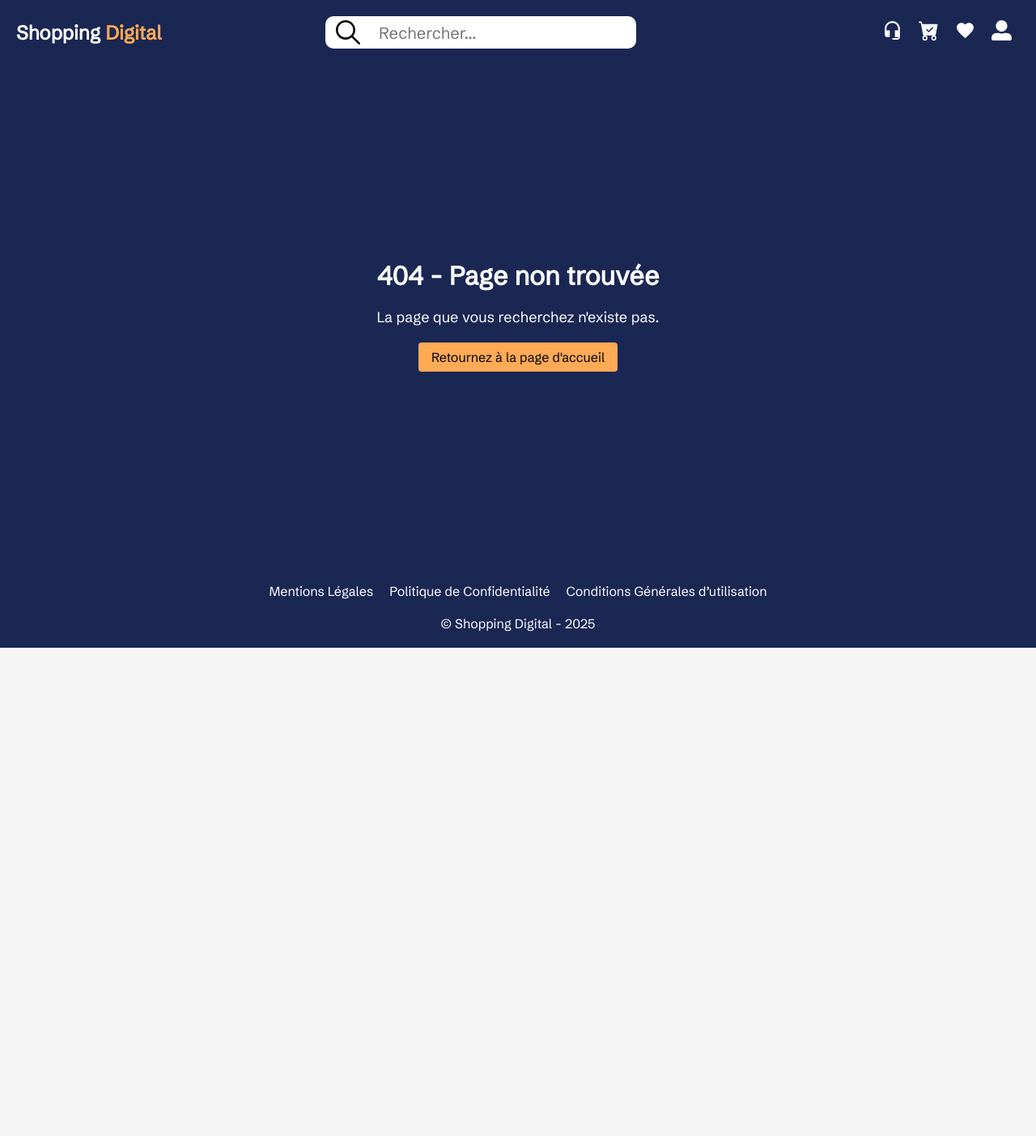
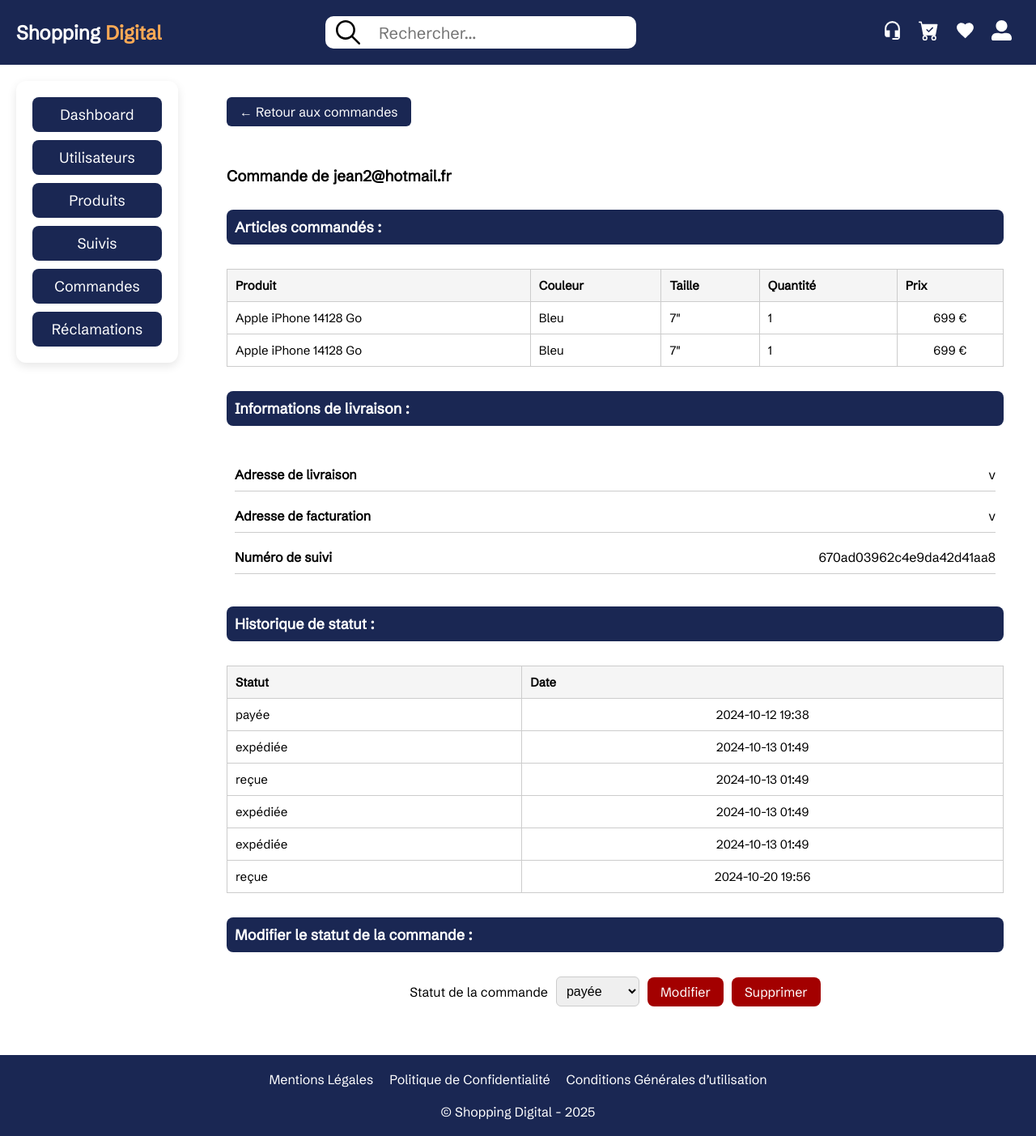
Before and after one commit to djerbiano/shopping-digital-v2, a Next.js app: page /admin/orders/1 in a window 1280 px wide. Before the commit this address had no page. Shown: the whole page at 81% size. Before the commit the page ends 800 px from the top, so only its background shows below. Built offline with nearby package versions, Linux system fonts and the light colour scheme.

Commit message:
implement ordersId page & add backBtn

```diff
--- /dev/null
+++ b/app/(administrateur)/_components/reusable/backBtn.jsx
@@ -0,0 +1,12 @@
+"use client";
+import styles from "../../admin.module.css";
+import { useRouter } from "next/navigation";
+
+export default function BackBtn({ path, text }) {
+  const router = useRouter();
+  return (
+    <button className={styles.backButton} onClick={() => router.push(path)} aria-label={text}>
+      ← {text}
+    </button>
+  );
+}
--- a/app/(administrateur)/admin.module.css
+++ b/app/(administrateur)/admin.module.css
@@ -12,6 +12,7 @@
 .error {
   color: var(--color-red);
 }
+
 .adminContainer {
   width: 100%;
   display: flex;
@@ -254,7 +255,21 @@
 .statusRed {
   background-color: #ff000073;
 }
-
+.adminContent .backButton {
+  padding: 8px 16px;
+  font-size: 16px;
+  border-radius: 6px;
+  border: none;
+  align-self: flex-start;
+  background-color: var(--color-secondary);
+  color: rgb(255, 255, 255);
+  cursor: pointer;
+  transition: background-color 0.2s ease;
+  margin-bottom: 20px;
+}
+.adminContent .backButton:hover {
+  background-color: #2563eb;
+}
 @media (max-width: 1160px) and (min-width: 930px) {
   .dashboardBannersContainer {
     width: 70%;
@@ -298,6 +313,10 @@
     font-size: 12px;
     padding: 6px 12px;
   }
+  .adminContent .backButton {
+    align-self: center;
+    font-size: 14px;
+  }
 }
 @media (max-width: 515px) {
   .dashboardBannersContainer {
--- /dev/null
+++ b/app/(administrateur)/admin/orders/[orderId]/page.jsx
@@ -0,0 +1,223 @@
+"use client";
+import BackBtn from "../../../_components/reusable/backBtn";
+import styles from "../../../admin.module.css";
+import ordersStyles from "../orders.module.css";
+
+export default function OneOrder() {
+  const oneOrder = {
+    _id: "670ad03962c4e9da42d41aa5",
+    products: [
+      {
+        product: {
+          description: {
+            desc1: "Aluminium avec dos en verre Sonnerie/Silencieux",
+            desc2: "Puce A15 Bionic avec GPU 5 cœurs",
+            desc3: "Double appareil photo  Objectif principal 12 Mpx | Ultra grand‑angle",
+          },
+          pictures: {
+            pic1: "iphone-14-finish-select-202209-6-1inch-blue1703392452589.jpg",
+            pic2: "iphone-14-finish-select-202209-6-1inch-blue_AV1_GEO_EMEA1703392452590.jpg",
+            pic3: "iphone-14-finish-select-202209-6-1inch-blue_AV21703392452591.jpg",
+          },
+          _id: "6587b4c4f47cf256dd5b6fef",
+          title: "Apple iPhone 14128 Go",
+          regularPrice: 699,
+          isOnSale: false,
+          salePrice: null,
+          isTopSeller: false,
+          isNewCollection: false,
+          isLimitedEdition: true,
+          category: "Téléphonie",
+          stock: true,
+          colors: [
+            {
+              color: "Bleu",
+              sizes: [
+                {
+                  size: '7"',
+                  quantity: 978,
+                  _id: "6587b4c4f47cf256dd5b6ff1",
+                },
+              ],
+              _id: "6587b4c4f47cf256dd5b6ff0",
+            },
+          ],
+          createdAt: "2023-12-24T04:34:12.648Z",
+          updatedAt: "2024-12-05T04:44:51.069Z",
+          __v: 0,
+        },
+        color: "Bleu",
+        size: '7"',
+        quantity: 1,
+        price: 699,
+        _id: "670ad03962c4e9da42d41aa6",
+      },
+      {
+        product: {
+          description: {
+            desc1: "Aluminium avec dos en verre Sonnerie/Silencieux",
+            desc2: "Puce A15 Bionic avec GPU 5 cœurs",
+            desc3: "Double appareil photo  Objectif principal 12 Mpx | Ultra grand‑angle",
+          },
+          pictures: {
+            pic1: "iphone-14-finish-select-202209-6-1inch-blue1703392452589.jpg",
+            pic2: "iphone-14-finish-select-202209-6-1inch-blue_AV1_GEO_EMEA1703392452590.jpg",
+            pic3: "iphone-14-finish-select-202209-6-1inch-blue_AV21703392452591.jpg",
+          },
+          _id: "6587b4c4f47cf256dd5b6ded",
+          title: "Apple iPhone 14128 Go",
+          regularPrice: 699,
+          isOnSale: false,
+          salePrice: null,
+          isTopSeller: false,
+          isNewCollection: false,
+          isLimitedEdition: true,
+          category: "Téléphonie",
+          stock: true,
+          colors: [
+            {
+              color: "Bleu",
+              sizes: [
+                {
+                  size: '7"',
+                  quantity: 978,
+                  _id: "6587b4c4f47cf256dd5b6ff1",
+                },
+              ],
+              _id: "6587b4c4f47cf256dd5b6ff0",
+            },
+          ],
+          createdAt: "2023-12-24T04:34:12.648Z",
+          updatedAt: "2024-12-05T04:44:51.069Z",
+          __v: 0,
+        },
+        color: "Bleu",
+        size: '7"',
+        quantity: 1,
+        price: 699,
+        _id: "670ad03962c4e9da42d41ad5",
+      },
+    ],
+    user: "659f87d69822ba170095ea38",
+    email: "jean2@hotmail.fr",
+    status: "payée",
+    statusHistory: [
+      {
+        status: "payée",
+        startDate: "2024-10-12T19:38:33.305Z",
+        _id: "670ad03962c4e9da42d41aa7",
+      },
+      {
+        status: "expédiée",
+        startDate: "2024-10-13T01:49:03.718Z",
+        _id: "670b2a0c8f7415d01f7c553c",
+      },
+      {
+        status: "reçue",
+        startDate: "2024-10-13T01:49:03.718Z",
+        _id: "670b2a138f7415d01f7c5558",
+      },
+      {
+        status: "expédiée",
+        startDate: "2024-10-13T01:49:03.718Z",
+        _id: "670b2a688f7415d01f7c55c3",
+      },
+      {
+        status: "expédiée",
+        startDate: "2024-10-13T01:49:03.718Z",
+        _id: "670b2aaa8f7415d01f7c5660",
+      },
+      {
+        status: "reçue",
+        startDate: "2024-10-20T19:56:08.893Z",
+        _id: "6715605850de4a3e5a6794e7",
+      },
+    ],
+    total: 699,
+    billingAddress: "v",
+    shippingAddress: "v",
+    trackingNumber: "670ad03962c4e9da42d41aa8",
+    createdAt: "2024-10-12T19:38:33.311Z",
+    updatedAt: "2024-10-20T19:56:08.907Z",
+    __v: 5,
+  };
+
+  return (
+    <section aria-labelledby="section-one-order" className={styles.adminContent}>
+      <BackBtn path="/admin/orders" text="Retour aux commandes" />
+      <h3 id="section-one-order">Commande de {oneOrder.email}</h3>
+      <h4 className={ordersStyles.ordersTableTitle}>Articles commandés :</h4>
+      <table className={ordersStyles.ordersTable}>
+        <thead>
+          <tr>
+            <th scope="col">Produit</th>
+            <th scope="col">Couleur</th>
+            <th scope="col">Taille</th>
+            <th scope="col">Quantité</th>
+            <th scope="col">Prix</th>
+          </tr>
+        </thead>
+        <tbody>
+          {oneOrder.products.map((product) => (
+            <tr key={product._id}>
+              <td>{product.product.title}</td>
+              <td>{product.color}</td>
+              <td>{product.size}</td>
+              <td>{product.quantity}</td>
+              <td>{product.price} €</td>
+            </tr>
+          ))}
+        </tbody>
+      </table>
+      <h4 className={ordersStyles.ordersTableTitle}>Informations de livraison :</h4>
+      <div className={ordersStyles.addressInfo}>
+        <div className={ordersStyles.infoRow}>
+          <strong>Adresse de livraison</strong>
+          <span>{oneOrder.shippingAddress}</span>
+        </div>
+        <div className={ordersStyles.infoRow}>
+          <strong>Adresse de facturation</strong>
+          <span>{oneOrder.billingAddress}</span>
+        </div>
+        <div className={ordersStyles.infoRow}>
+          <strong>Numéro de suivi</strong>
+          <span>{oneOrder.trackingNumber}</span>
+        </div>
+      </div>
+      <h4 className={ordersStyles.ordersTableTitle}>Historique de statut :</h4>
+      <table className={ordersStyles.ordersTable}>
+        <thead>
+          <tr>
+            <th scope="col">Statut</th>
+            <th scope="col">Date</th>
+          </tr>
+        </thead>
+        <tbody>
+          {oneOrder.statusHistory.map((status) => (
+            <tr key={status._id}>
+              <td>{status.status}</td>
+              <td>{status.startDate.replace("T", " ").slice(0, 16)}</td>
+            </tr>
+          ))}
+        </tbody>
+      </table>
+
+      <h4 className={ordersStyles.ordersTableTitle}>Modifier le statut de la commande :</h4>
+      <div className={ordersStyles.statusForm}>
+        <label htmlFor="status">Statut de la commande</label>
+        <select name="status" id="status" defaultValue={oneOrder.status}>
+          <option value="payée">payée</option>
+          <option value="expédiée">expédiée</option>
+          <option value="reçue">reçue</option>
+          <option value="annulée">annulée</option>
+        </select>
+        <button className={ordersStyles.statusFormBtn} aria-label="Modifier la commande">
+          Modifier
+        </button>
+        <button className={ordersStyles.statusFormBtn} aria-label="Supprimer la commande">
+          Supprimer
+        </button>
+      </div>
+    </section>
+  );
+}
--- a/app/(administrateur)/admin/orders/orders.module.css
+++ b/app/(administrateur)/admin/orders/orders.module.css
@@ -49,6 +49,41 @@
 .ordersSelect {
   width: max-content;
 }
+.ordersTableTitle {
+  font-size: 18px;
+  color: var(--color-tertiary);
+  background-color: var(--color-secondary);
+  padding: 10px;
+  border-radius: 8px;
+}
+.addressInfo {
+  padding: 10px;
+  display: flex;
+  flex-direction: column;
+  gap: 10px;
+}
+
+.infoRow {
+  display: flex;
+  justify-content: space-between;
+  border-bottom: 1px solid #ccc;
+  padding: 10px 0;
+}
+.statusForm {
+  display: flex;
+  gap: 10px;
+  align-items: center;
+  justify-content: center;
+  margin-bottom: 20px;
+  flex-wrap: wrap;
+}
+.statusForm button {
+  padding: 8px 16px;
+  font-size: 16px;
+  background-color: var(--color-red);
+  color: rgb(255, 255, 255);
+}
+
 @media (max-width: 910px) {
   .ordersTable thead {
     display: none;
--- a/app/(administrateur)/admin/orders/page.jsx
+++ b/app/(administrateur)/admin/orders/page.jsx
@@ -2,8 +2,10 @@
 import styles from "../../admin.module.css";
 import ordersStyles from "./orders.module.css";
 import { useState } from "react";
+import { useRouter } from "next/navigation";
 
 export default function Orders() {
+  const router = useRouter();
   const [orderCategory, setOrderCategory] = useState("all");
   const [emailSearch, setEmailSearch] = useState("");
   const orders = [
@@ -483,7 +485,7 @@
               <td data-label="Total">{order.total}</td>
               <td data-label="Date">{order.createdAt.slice(0, 10)}</td>
               <td data-label="Actions">
-                <button type="button" title="Voir la commande" className={ordersStyles.viewButton}>
+                <button type="button" title="Voir la commande" className={ordersStyles.viewButton} onClick={() => router.push(`/admin/orders/${order._id}`)}>
                   Voir
                 </button>
               </td>
--- a/app/(administrateur)/admin/products/[productId]/page.jsx
+++ b/app/(administrateur)/admin/products/[productId]/page.jsx
@@ -5,6 +5,7 @@
 import { useRouter } from "next/navigation";
 import styles from "../../../admin.module.css";
 import productsStyles from "../../../_components/ProductsComponent/productsComponent.module.css";
+import BackBtn from "../../../_components/reusable/backBtn";
 
 const fakeProduct = {
   description: {
@@ -99,6 +100,7 @@
 
   return (
     <section aria-labelledby="section-singleProducts" className={styles.adminContent}>
+      <BackBtn path="/admin/products" text="Retour aux produits" />
       <h3 id="section-singleProducts">Mise à jour d'un produit</h3>
 
       <form className={productsStyles.formUpdate}>
--- a/app/(administrateur)/admin/trackings/[commandeId]/page.jsx
+++ b/app/(administrateur)/admin/trackings/[commandeId]/page.jsx
@@ -1,5 +1,7 @@
+
 import styles from "../../../admin.module.css";
 import trackingsStyles from "../trackings.module.css";
+import BackBtn from "../../../_components/reusable/backBtn";
 export default function CommandeTrackings() {
   const commande = {
     _id: "670ad03962c4e9da42d41aa5",
@@ -67,6 +69,8 @@
 
   return (
     <section aria-labelledby="section-trackings-Commande" className={styles.adminContent}>
+      <BackBtn path="/admin/trackings" text="Retour au suivis des commandes" />
+
       <h3 id="section-trackings-Commande" className={trackingsStyles.trackingsTableTitle}>
         Suivi de la commande de {commande.email}
       </h3>
```
